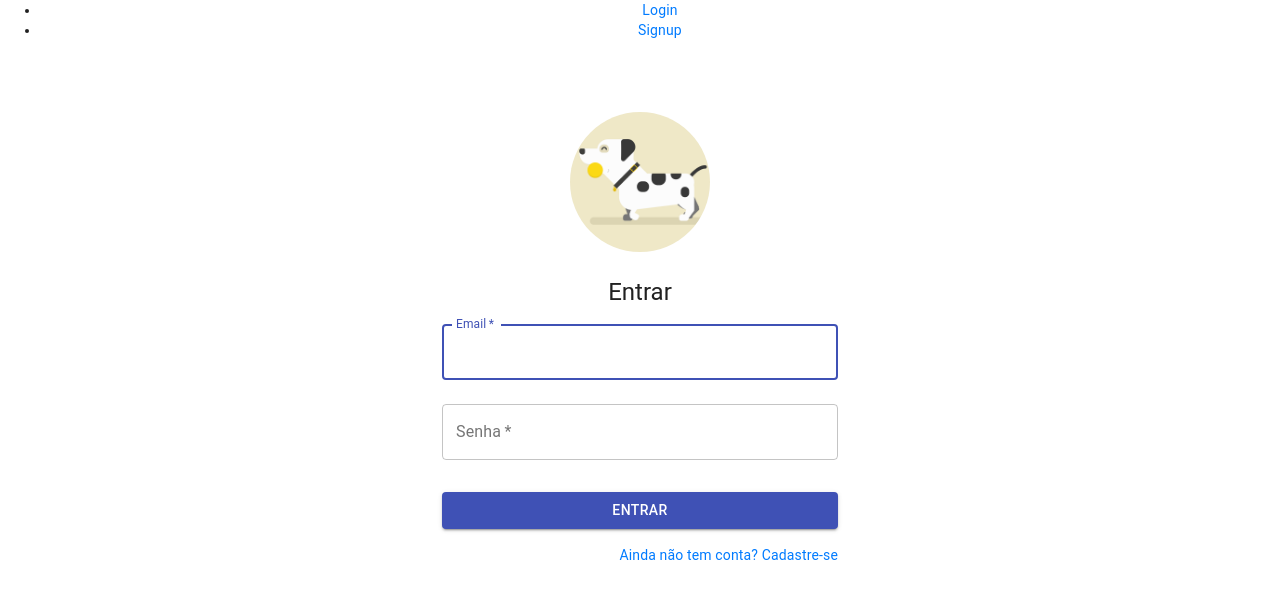
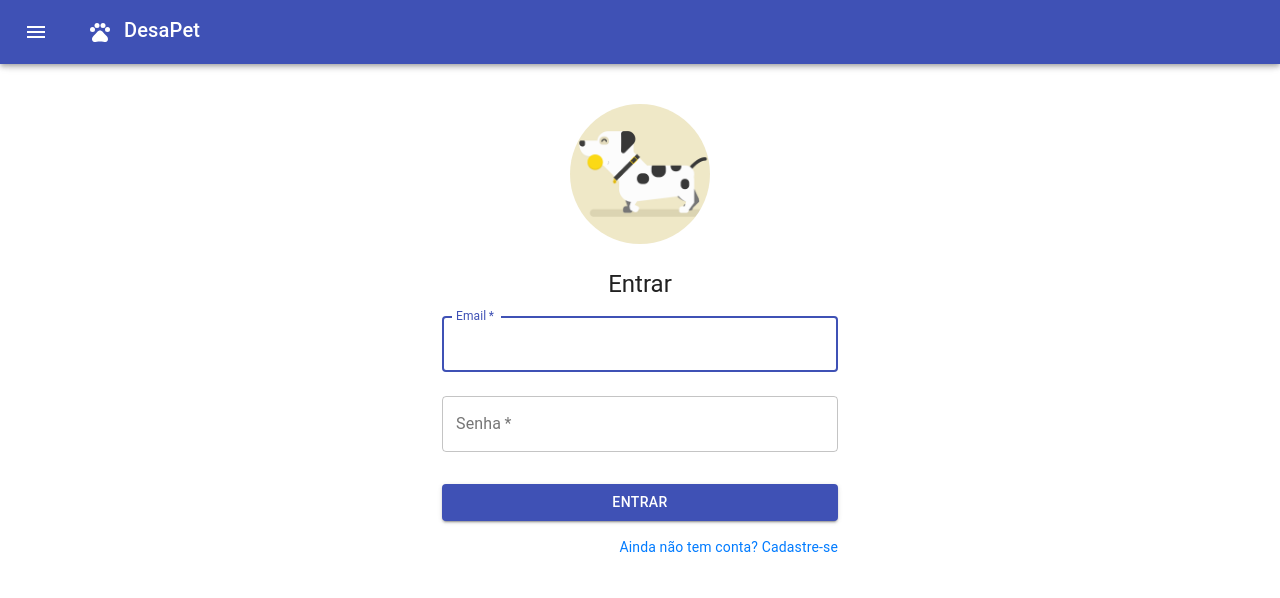
Before and after one commit to layzafloriano/desapet-client, a React (Create React App) app: page /login in a window 1280 px wide. Shown: the top 598 px of the page. Built offline with nearby package versions, Linux system fonts and the light colour scheme; no server answers.

Commit message:
navbar layout

```diff
--- a/package.json
+++ b/package.json
@@ -4,6 +4,7 @@
   "private": true,
   "dependencies": {
     "@material-ui/core": "^4.3.0",
+    "@material-ui/icons": "^4.2.1",
     "axios": "^0.19.0",
     "bootstrap": "^4.3.1",
     "dotenv": "^8.0.0",
--- a/src/App.js
+++ b/src/App.js
@@ -37,8 +37,6 @@ class App extends Component {
       loggedInUser: userObj
     })
   }
-
-
 
   render() {
     this.fetchUser()
--- a/src/components/auth/Login.js
+++ b/src/components/auth/Login.js
@@ -5,9 +5,6 @@ import TextField from '@material-ui/core/TextField';
 import Button from "@material-ui/core/Button";
 import Container from '@material-ui/core/Container';
 import CssBaseline from '@material-ui/core/CssBaseline';
-import FormControlLabel from '@material-ui/core/FormControlLabel';
-import Checkbox from '@material-ui/core/Checkbox';
-import UiLink from '@material-ui/core/Link';
 import Grid from '@material-ui/core/Grid';
 import Typography from '@material-ui/core/Typography';
 import Error from '../error/Error';
@@ -20,7 +17,7 @@ const useStyles = makeStyles(theme => ({
     },
   },
   paper: {
-    marginTop: theme.spacing(8),
+    marginTop: theme.spacing(4),
     display: 'flex',
     flexDirection: 'column',
     alignItems: 'center',
--- a/src/components/navbar/Navbar.js
+++ b/src/components/navbar/Navbar.js
@@ -1,52 +1,251 @@
-import React, { Component } from 'react';
+import React, { useState, useEffect } from 'react';
 import { Link } from 'react-router-dom';
+import clsx from 'clsx';
 import AuthService from '../providers/auth-service';
+import { Divider } from '@material-ui/core';
+import { makeStyles } from '@material-ui/core/styles';
+import Drawer from '@material-ui/core/Drawer';
+import CssBaseline from '@material-ui/core/CssBaseline';
+import AppBar from '@material-ui/core/AppBar';
+import Toolbar from '@material-ui/core/Toolbar';
+import List from '@material-ui/core/List';
+import Typography from '@material-ui/core/Typography';
+import IconButton from '@material-ui/core/IconButton';
+import MenuIcon from '@material-ui/icons/Menu';
+import ChevronLeftIcon from '@material-ui/icons/ChevronLeft';
+import ListItem from '@material-ui/core/ListItem';
+import ListItemIcon from '@material-ui/core/ListItemIcon';
+import ListItemText from '@material-ui/core/ListItemText';
+import HomeIcon from '@material-ui/icons/Home';
+import AccountCircleIcon from '@material-ui/icons/AccountCircle';
+import PersonAddIcon from '@material-ui/icons/PersonAdd';
+import ExitToAppIcon from '@material-ui/icons/ExitToApp';
+import PetsIcon from '@material-ui/icons/Pets';
 
-class Navbar extends Component {
-  constructor(props){
-    super(props);
-    this.state = { loggedInUser: null };
-    this.service = new AuthService();
+const drawerWidth = 240;
+const useStyles = makeStyles(theme => ({
+  root: {
+    display: 'flex',
+    minHeight: 64,
+    marginBottom: theme.spacing(4),
+  },
+  appBar: {
+    transition: theme.transitions.create(['margin', 'width'], {
+      easing: theme.transitions.easing.sharp,
+      duration: theme.transitions.duration.leavingScreen,
+    }),
+  },
+  appBarShift: {
+    width: `calc(100% - ${drawerWidth}px)`,
+    marginLeft: drawerWidth,
+    transition: theme.transitions.create(['margin', 'width'], {
+      easing: theme.transitions.easing.easeOut,
+      duration: theme.transitions.duration.enteringScreen,
+    }),
+  },
+  menuButton: {
+    marginRight: theme.spacing(2),
+  },
+  hide: {
+    display: 'none',
+  },
+  drawer: {
+    width: drawerWidth,
+    flexShrink: 0,
+  },
+  drawerPaper: {
+    width: drawerWidth,
+  },
+  drawerHeader: {
+    display: 'flex',
+    alignItems: 'center',
+    padding: '0 8px',
+    ...theme.mixins.toolbar,
+    justifyContent: 'flex-end',
+  },
+  content: {
+    flexGrow: 1,
+    padding: theme.spacing(3),
+    transition: theme.transitions.create('margin', {
+      easing: theme.transitions.easing.sharp,
+      duration: theme.transitions.duration.leavingScreen,
+    }),
+    marginLeft: -drawerWidth,
+  },
+  contentShift: {
+    transition: theme.transitions.create('margin', {
+      easing: theme.transitions.easing.easeOut,
+      duration: theme.transitions.duration.enteringScreen,
+    }),
+    marginLeft: 0,
+  },
+  iconWhite: {
+    color: '#FFFFFF'
+  },
+  link: {
+    color: '#000000 !important',
+    textDecoration: 'none !important',
+  }
+}));
+
+export default function Navbar(props) {
+  const service = new AuthService();
+  const classes = useStyles();
+  const [session, setSession] = useState({ loggedInUser: null });
+  const [open, setOpen] = React.useState(false);
+
+  useEffect(() => {
+    setSession({ loggedInUser: props.userInSession });
+  }, [props.userInSession]);
+
+  function handleDrawerOpen() {
+    setOpen(true);
   }
 
-  componentWillReceiveProps(nextProps) {
-    this.setState({...this.state, loggedInUser: nextProps["userInSession"]});
+  function handleDrawerClose() {
+    setOpen(false);
   }
 
-  logoutUser = () =>{
-    this.service.logout()
-    .then(() => {
-      this.setState({ loggedInUser: null });
-      this.props.getUser(null);
-    })
+  function logoutUser() {
+    service.logout()
+      .then(() => {
+        setSession({ loggedInUser: props.userInSession });
+        window.location = '/login';
+      });
   }
 
-  render(){
-    if(this.state.loggedInUser){
-      return(
-        <nav className="nav-style">
-          <ul>
-            <li>Welcome, {this.state.loggedInUser.username}</li>
-            <li><Link to='/novo-anuncio' style={{ textDecoration: 'none' }}>Criar novo anúncio</Link></li>
-            <li>
-              <Link to='/'>
-                <button onClick={() => this.logoutUser()}>Sair</button>
-              </Link>
-            </li>
-          </ul>
-        </nav>
-      )
+  function menuContent() {
+    let options = [];
+
+    if(session.loggedInUser){
+      options = [
+        {
+          text: `Olá, ${session.loggedInUser.username}`,
+          link: '',
+          icon: (<AccountCircleIcon />),
+        },
+        {
+          text: 'Página Inicial',
+          link: '/',
+          icon: (<HomeIcon />),
+        },
+        {
+          text: 'Criar novo anúncio',
+          link: '/novo-anuncio',
+          icon: (<PetsIcon />),
+        },
+        {
+          text: 'Sair',
+          onClick: logoutUser,
+          icon: (<ExitToAppIcon />),
+        },
+      ];
     } else {
+      options = [
+        {
+          text: 'Página Inicial',
+          link: '/',
+          icon: (<HomeIcon />),
+        },
+        {
+          text: 'Login',
+          link: '/login',
+          icon: (<AccountCircleIcon />),
+        },
+        {
+          text: 'Signup',
+          link: '/signup',
+          icon: (<PersonAddIcon />),
+        },
+      ];
+    }
+
+    function itemContent(item, index) {
       return (
-        <nav className="nav-style">
-          <ul>
-            <li><Link to='/login' style={{ textDecoration: 'none' }}>Login</Link></li>
-            <li><Link to='/signup' style={{ textDecoration: 'none' }}>Signup</Link></li>
-          </ul>
-        </nav>
-      )
+        <ListItem button key={`menuItem${index}`}>
+          <ListItemIcon>
+            {item.icon}
+          </ListItemIcon>
+          <ListItemText primary={item.text} />
+        </ListItem>
+      );
     }
+
+    function itemLink(item, index) {
+      return (
+        <Link
+          to={item.link}
+          className={classes.link}
+          key={`itemLink${index}`}>
+          {itemContent(item, index)}
+        </Link>
+      );
+    }
+
+    function itemClick(item, index) {
+      return (
+        <div
+          onClick={item.onClick}
+          key={`itemClick${index}`}>
+          {itemContent(item, index)}
+        </div>
+      );
+    }
+
+    return (
+      <List>
+        {options.map((item, index) => {
+          return item.onClick ? itemClick(item, index) : itemLink(item, index);
+        })}
+      </List>
+    );
   }
-}
 
-export default Navbar;
+  return (
+    <div className={classes.root}>
+      <CssBaseline />
+      <AppBar
+        position="fixed"
+        className={clsx(classes.appBar, {
+          [classes.appBarShift]: open,
+        })}
+      >
+        <Toolbar>
+          <IconButton
+            color="inherit"
+            aria-label="open drawer"
+            onClick={handleDrawerOpen}
+            edge="start"
+            className={clsx(classes.menuButton, open && classes.hide)}
+          >
+            <MenuIcon />
+          </IconButton>
+          <Typography variant="h6" noWrap>
+            <IconButton>
+              <PetsIcon className={classes.iconWhite} />
+            </IconButton>
+
+            DesaPet
+          </Typography>
+        </Toolbar>
+      </AppBar>
+      <Drawer
+        className={classes.drawer}
+        variant="persistent"
+        anchor="left"
+        open={open}
+        classes={{
+          paper: classes.drawerPaper,
+        }}
+      >
+        <div className={classes.drawerHeader}>
+          <IconButton onClick={handleDrawerClose}>
+            <ChevronLeftIcon />
+          </IconButton>
+        </div>
+        <Divider />
+        {menuContent()}
+      </Drawer>
+    </div>
+  );
+};
```
Also changed, not shown: 1 other file (tests, documents, lock files or other folders).
